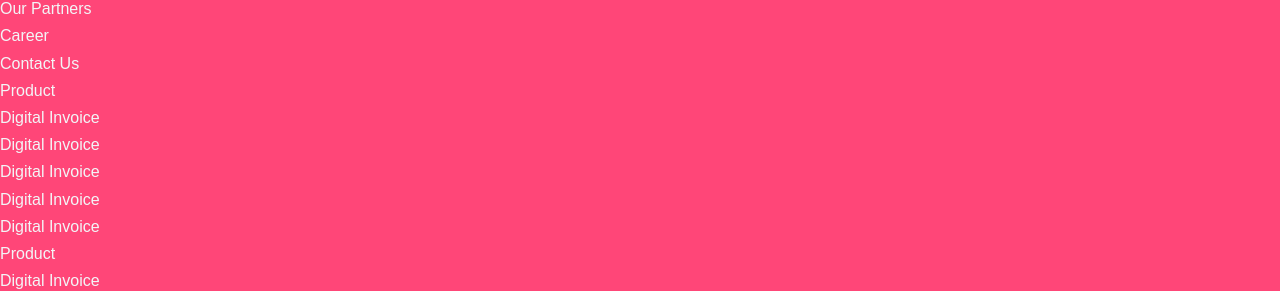
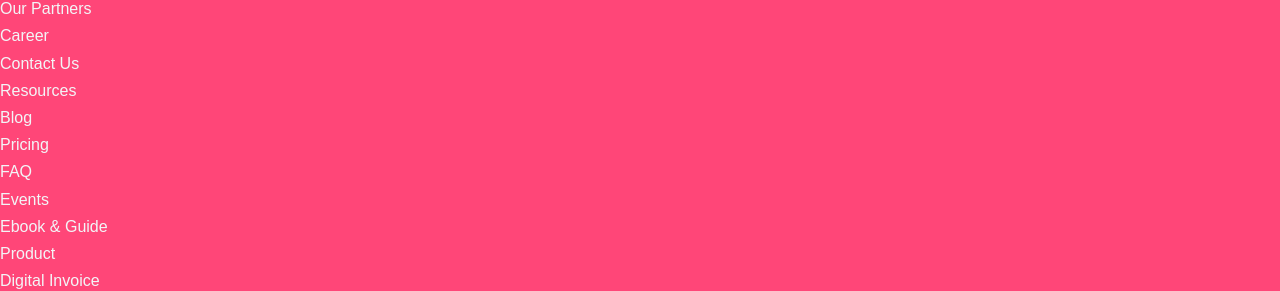
Before and after one commit to Mcdemzy/swift-asset-manager, a React (Create React App) app: page / in a window 1280 px wide. Shown: the part 6301-6592 px from the top of the page. Built offline with nearby package versions, Linux system fonts and the light colour scheme.

Commit message:
Editing Footer Component

```diff
--- a/src/components/footer/Footer.jsx
+++ b/src/components/footer/Footer.jsx
@@ -60,22 +60,22 @@ const Footer = () => {
         {/*  */}
 
         <div>
-          <p>Product</p>
+          <p>Resources</p>
           <ul>
             <li>
-              <a href="#!">Digital Invoice</a>
+              <a href="#!">Blog</a>
             </li>
             <li>
-              <a href="#!">Digital Invoice</a>
+              <a href="#!">Pricing</a>
             </li>
             <li>
-              <a href="#!">Digital Invoice</a>
+              <a href="#!">FAQ</a>
             </li>
             <li>
-              <a href="#!">Digital Invoice</a>
+              <a href="#!">Events</a>
             </li>
             <li>
-              <a href="#!">Digital Invoice</a>
+              <a href="#!">Ebook & Guide</a>
             </li>
           </ul>
         </div>
```
